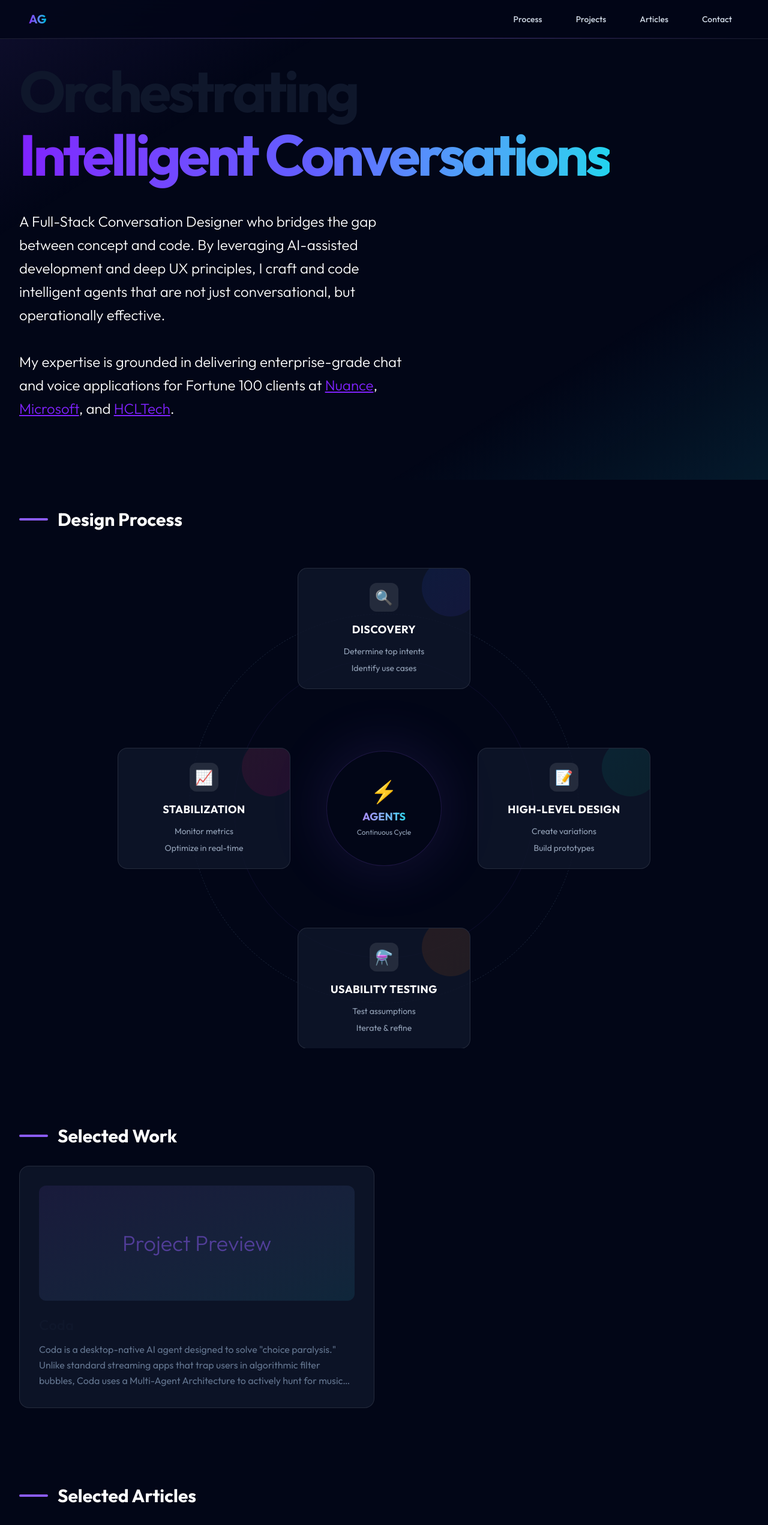
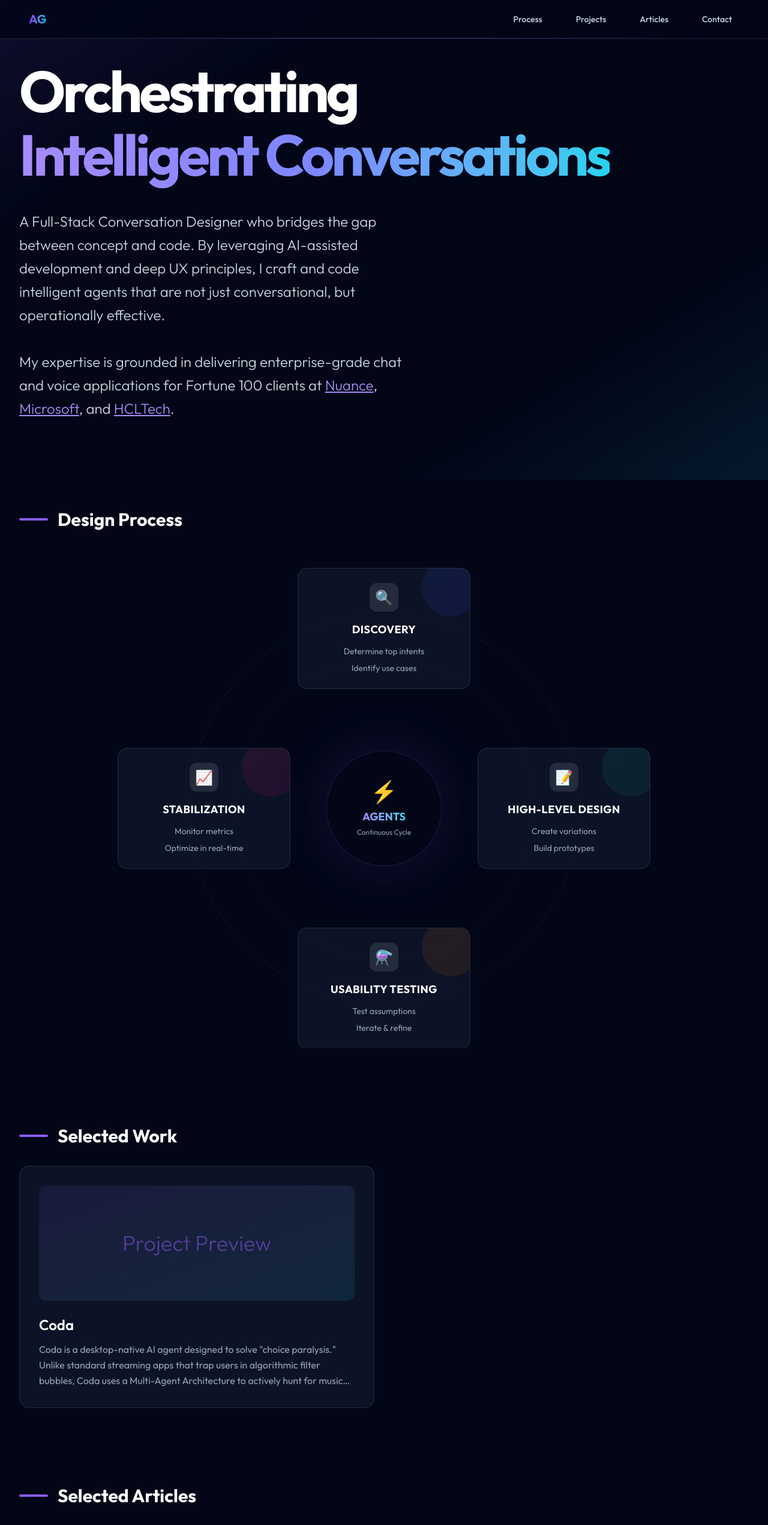
Before and after one commit to theuxfactor/arungeorge_v2, a React (Vite) app: page / in a window 1280 px wide. Shown: the top 2543 px of the page at 60% size. Built offline with nearby package versions, Linux system fonts and the light colour scheme.

Commit message:
Fix dark mode for mobile: remove conditional dark: classes, use fixed dark theme colors

```diff
--- a/src/App.jsx
+++ b/src/App.jsx
@@ -82,16 +82,16 @@ It operates on a "Zero-Friction" model: No login is required. Users simply type
 
             <section id="hero" className="min-h-[80vh] flex flex-col justify-center items-start relative">
 
-              <h1 className="text-5xl md:text-8xl font-bold text-slate-900 dark:text-white mb-8 tracking-tighter leading-[1.1]">
+              <h1 className="text-5xl md:text-8xl font-bold text-white mb-8 tracking-tighter leading-[1.1]">
                 Orchestrating <br />
-                <span className="bg-gradient-to-r from-violet-600 via-indigo-500 to-cyan-400 bg-clip-text text-transparent pb-2 block">
+                <span className="bg-gradient-to-r from-violet-400 via-indigo-400 to-cyan-400 bg-clip-text text-transparent pb-2 block">
                   Intelligent Conversations
                 </span>
               </h1>
-              <p className="text-xl md:text-2xl text-white max-w-2xl leading-relaxed font-light">
+              <p className="text-xl md:text-2xl text-slate-300 max-w-2xl leading-relaxed font-light">
                 A Full-Stack Conversation Designer who bridges the gap between concept and code. By leveraging AI-assisted development and deep UX principles, I craft and code intelligent agents that are not just conversational, but operationally effective.
                 <br /> <br />
-                My expertise is grounded in delivering enterprise-grade chat and voice applications for Fortune 100 clients at <a href="https://www.nuance.com" target="_blank" rel="noopener noreferrer" className="text-violet-600 dark:text-violet-400 hover:text-violet-500 dark:hover:text-violet-300 underline underline-offset-2 transition-colors">Nuance</a>, <a href="https://www.microsoft.com" target="_blank" rel="noopener noreferrer" className="text-violet-600 dark:text-violet-400 hover:text-violet-500 dark:hover:text-violet-300 underline underline-offset-2 transition-colors">Microsoft</a>, and <a href="https://www.hcltech.com" target="_blank" rel="noopener noreferrer" className="text-violet-600 dark:text-violet-400 hover:text-violet-500 dark:hover:text-violet-300 underline underline-offset-2 transition-colors">HCLTech</a>.
+                My expertise is grounded in delivering enterprise-grade chat and voice applications for Fortune 100 clients at <a href="https://www.nuance.com" target="_blank" rel="noopener noreferrer" className="text-violet-400 hover:text-violet-300 underline underline-offset-2 transition-colors">Nuance</a>, <a href="https://www.microsoft.com" target="_blank" rel="noopener noreferrer" className="text-violet-400 hover:text-violet-300 underline underline-offset-2 transition-colors">Microsoft</a>, and <a href="https://www.hcltech.com" target="_blank" rel="noopener noreferrer" className="text-violet-400 hover:text-violet-300 underline underline-offset-2 transition-colors">HCLTech</a>.
               </p>
 
 
@@ -118,8 +118,8 @@ It operates on a "Zero-Friction" model: No login is required. Users simply type
                     <div className="h-48 bg-gradient-to-br from-violet-500/10 to-cyan-400/10 rounded-xl mb-6 flex items-center justify-center group-hover:from-violet-500/20 group-hover:to-cyan-400/20 transition-colors">
                       <span className="text-violet-500/50 text-4xl font-light">Project Preview</span>
                     </div>
-                    <h3 className="text-2xl font-semibold text-slate-900 dark:text-white mb-3 group-hover:text-violet-400 transition-colors">{project.title}</h3>
-                    <p className="text-slate-500 dark:text-slate-400 leading-relaxed line-clamp-3">{project.description}</p>
+                    <h3 className="text-2xl font-semibold text-white mb-3 group-hover:text-violet-400 transition-colors">{project.title}</h3>
+                    <p className="text-slate-400 leading-relaxed line-clamp-3">{project.description}</p>
                   </div>
                 ))}
               </div>
--- a/src/components/SplashIntro.jsx
+++ b/src/components/SplashIntro.jsx
@@ -7,14 +7,14 @@ const SplashIntro = ({ onComplete }) => {
       animate={{ opacity: 0 }}
       transition={{ delay: 3.5, duration: 0.8 }}
       onAnimationComplete={onComplete}
-      className="fixed inset-0 z-50 flex flex-col items-center justify-center bg-white dark:bg-[var(--color-midnight-950)] text-slate-900 dark:text-white"
+      className="fixed inset-0 z-50 flex flex-col items-center justify-center bg-[#020617] text-white"
     >
       <div className="text-center">
         <motion.h1
           initial={{ y: 20, opacity: 0 }}
           animate={{ y: 0, opacity: 1 }}
           transition={{ duration: 0.8, ease: "easeOut" }}
-          className="text-6xl md:text-8xl font-bold mb-4 tracking-tighter bg-gradient-to-r from-violet-600 to-indigo-600 dark:from-violet-400 dark:to-cyan-400 bg-clip-text text-transparent"
+          className="text-6xl md:text-8xl font-bold mb-4 tracking-tighter bg-gradient-to-r from-violet-400 to-cyan-400 bg-clip-text text-transparent"
         >
           Arun George
         </motion.h1>
@@ -28,7 +28,7 @@ const SplashIntro = ({ onComplete }) => {
           initial={{ opacity: 0 }}
           animate={{ opacity: 1 }}
           transition={{ delay: 1.6, duration: 0.8 }}
-          className="text-xl md:text-3xl font-light text-slate-600 dark:text-slate-300 tracking-wide"
+          className="text-xl md:text-3xl font-light text-slate-300 tracking-wide"
         >
           Full-Stack Conversation Designer + AI Architect
         </motion.p>
```
